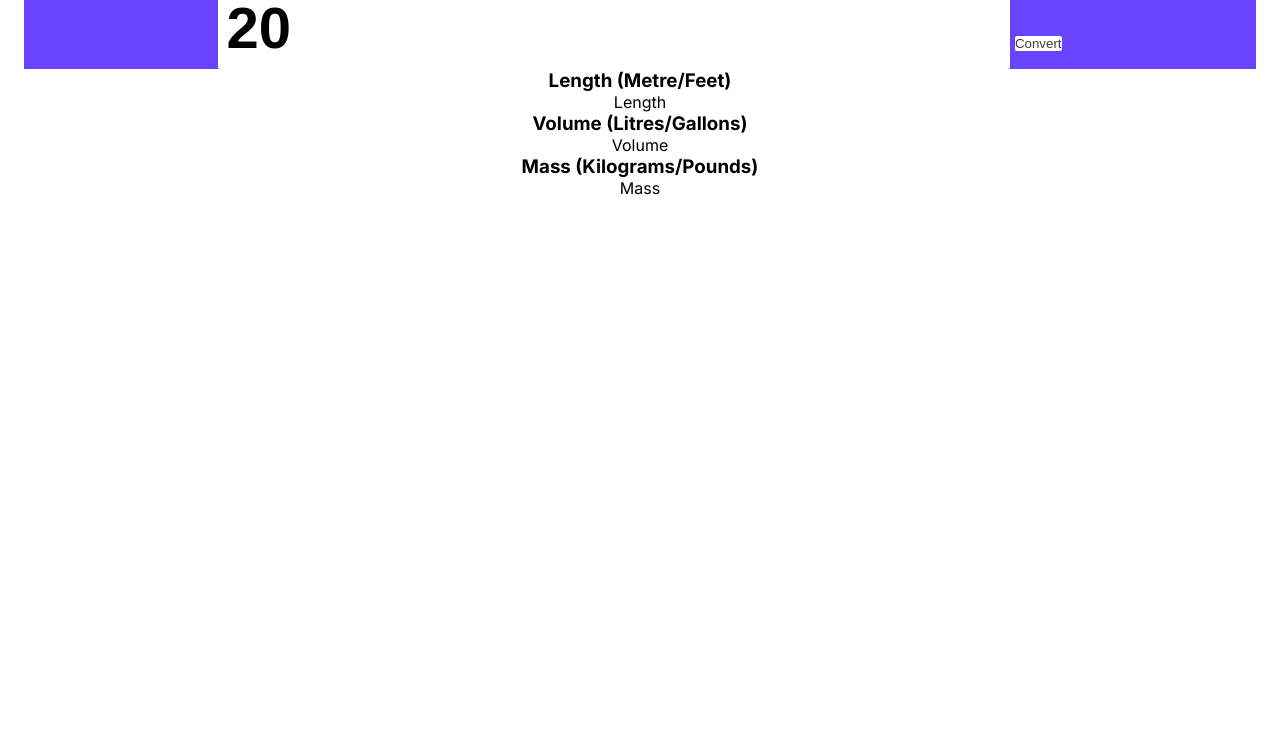
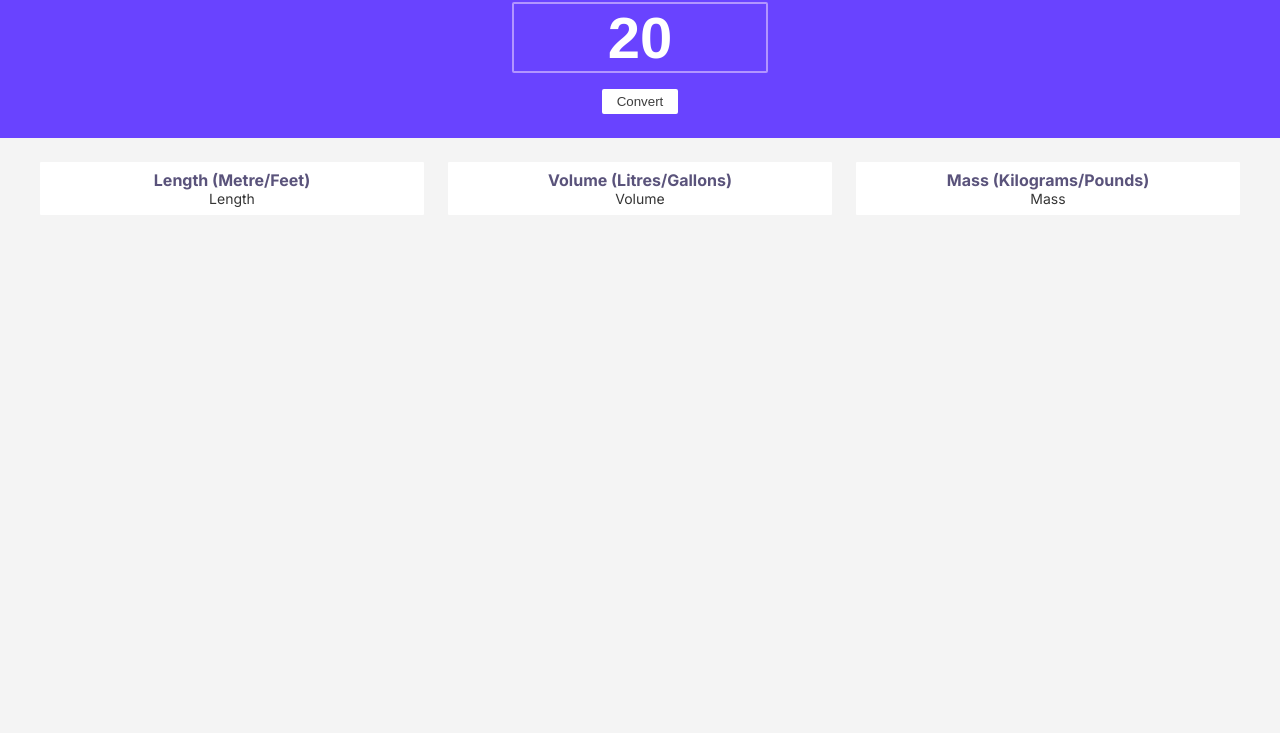
Before and after one commit to rupesh-13sunar/Unit-Converter, a plain HTML site: page rps_uc-index.html in a window 1280 px wide. Shown: the part 67-800 px from the top of the page. Drawn offline with Linux system fonts and the light colour scheme.

Commit message:
all styling done I think

```diff
--- a/rps_uc-index.css
+++ b/rps_uc-index.css
@@ -17,10 +17,12 @@
     --CHANGING-L-WHITE: #f4f4f4;
     --GRAY: #3D3D3D; /*inside button text color*/
     --ALT-GRAY: #353535; /*paras text color*/
+    --ACTIVE: red;
     /* FONTS */
     --INTER: "Inter", sans-serif;
     /* SIZES */
     --XXL: 58px;
+    --S: 14px;
 }
 :root.dark {
     /* color */
@@ -32,24 +34,68 @@
 
 /* GENERAL STYLES */
 body {
+    background-color: var(--CHANGING-L-WHITE);
     text-align: center;
-    padding: 1.5rem;
     font-family: var(--INTER);
 }
 header {
+    padding: 1rem;
     background-color: var(--BGCOLOR);
     color: var(--WHITE);
 }
+header>h2 {
+    margin-bottom: 1.5rem;
+}
 header input {
-    border: 2px var(--BORDER-COLOR);
+    border: 2px solid var(--BORDER-COLOR);
+    background: none;
+    color: var(--WHITE);
     border-radius: 2px;
-    padding: 0.5rem;
     font-size: var(--XXL);
-    font-weight: bolder;
+    font-weight: bold;
+    width: max(20vw, 100px );
+    text-align: center;
 }
-header>button {
+button {
     border: none;
     border-radius: 2px;
     background-color: var(--WHITE);
     color: var(--GRAY);
+    padding: 3px 13px;
+    border: 2px solid var(--WHITE);
 }
+button:hover {
+    background-color: var(--L-WHITE);
+}
+button:active {
+    color: var(--ACTIVE);
+    background: none;
+}
+.block {
+    display: block;
+    margin: 1rem auto 0.5rem auto;
+}
+
+main {
+    display: flex;
+    flex-direction: row;
+    flex-wrap: wrap;
+    padding: 1.5rem 1rem;
+    justify-content: space-evenly;
+    align-content: space-between;
+}
+
+.units-group {
+    background-color: var(--CHANGING-WHITE);
+    border-radius: 1px;
+    padding: 0.5rem 1rem;
+    width: max(300px, 30vw);
+    margin-block-end: 0.7rem;
+}
+.units-group>h4 {
+    color: var(--L-BGCOLOR);
+}
+.units-group>p {
+    color: var(--ALT-GRAY);
+    font-size: var(--S);
+}
--- a/rps_uc-index.html
+++ b/rps_uc-index.html
@@ -9,21 +9,21 @@
     <header>
             <h2 class="white large">Metric/Imperial Unit Conversion</h2>
             <label for="unit-input">
-                <input type="text" value="20">
+                <input type="text" value="20" class="block">
             </label>
-            <button class="white-bg">Convert</button>
+            <button class="white-bg block">Convert</button>
     </header>
     <main class="light-white-bg">
         <div class="units-group">
-            <h3>Length (Metre/Feet)</h3>
+            <h4>Length (Metre/Feet)</h4>
             <p class="units-result" id="length">Length</p>
         </div>
         <div class="units-group">
-            <h3>Volume (Litres/Gallons)</h3>
+            <h4>Volume (Litres/Gallons)</h4>
             <p class="units-result" id="volume">Volume</p>
         </div>
         <div class="units-group">
-            <h3>Mass (Kilograms/Pounds)</h3>
+            <h4>Mass (Kilograms/Pounds)</h4>
             <p class="units-result" id="mass">Mass</p>
         </div>
     </main>
```
